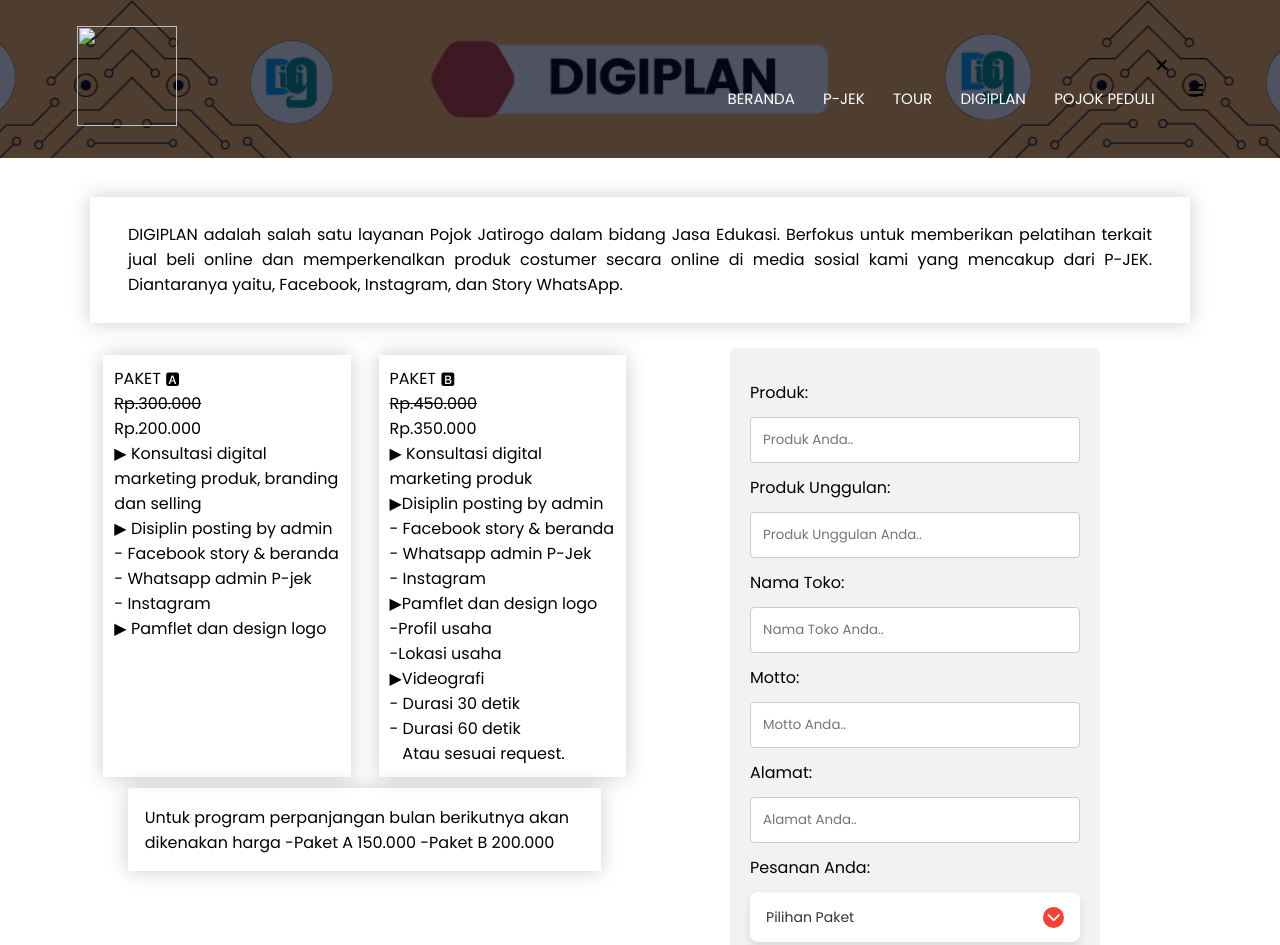
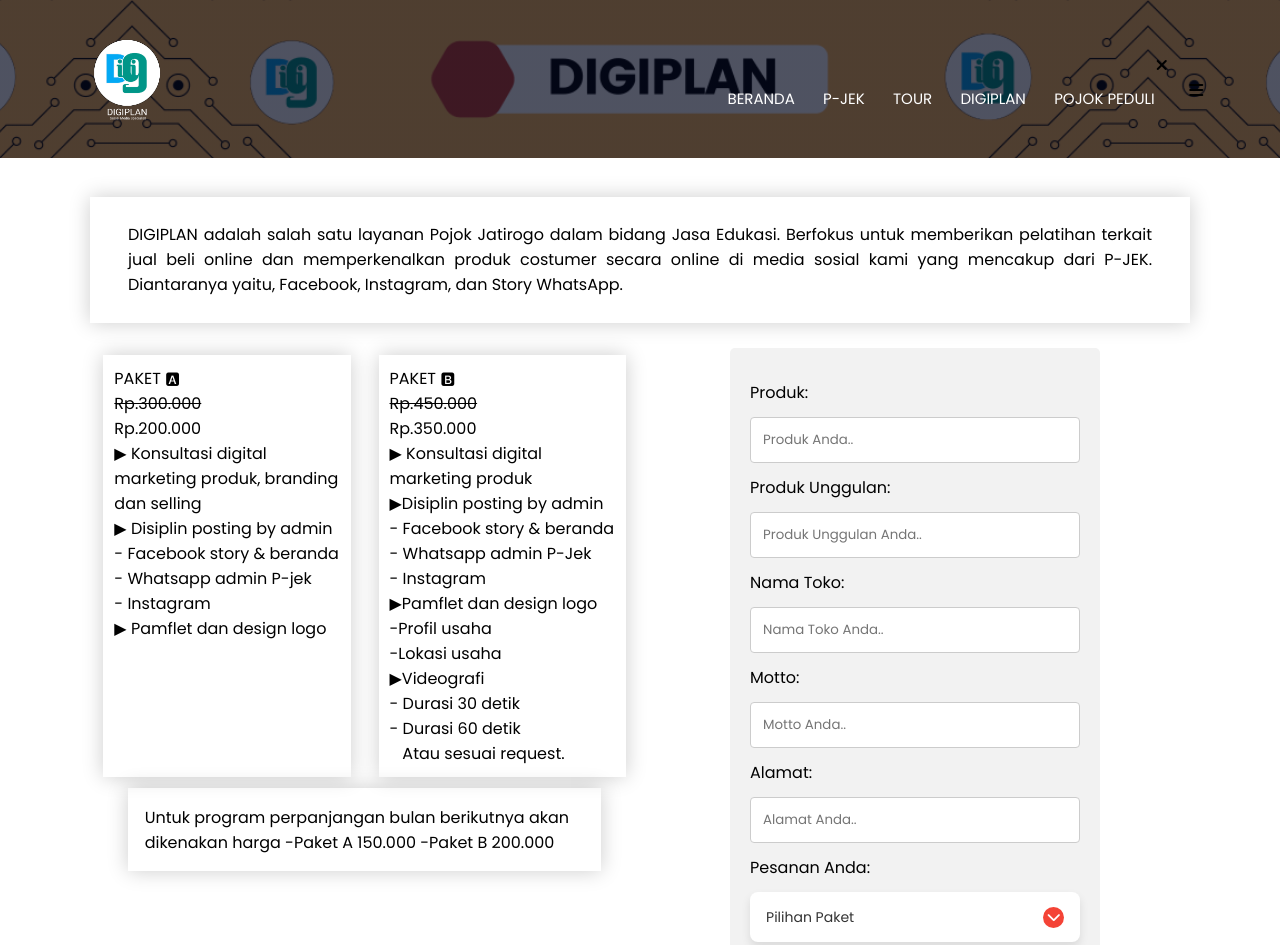
Before and after one commit to vinsa61/Hackathon, a website: page Digiplan.html in a window 1280 px wide. Shown: the top 945 px of the page. Drawn offline with Linux system fonts and the light colour scheme; files whose address does not match are found by name.

Commit message:
Update Digiplan.html

```diff
--- a/Digiplan.html
+++ b/Digiplan.html
@@ -13,7 +13,7 @@
 <body>
 <section class="header" id="header-digiplan">
         <nav>
-            <a href="Home.html"><img src="image/digiplan.png" class="main"></a>
+            <a href="Home.html"><img src="digiplan.png" class="main"></a>
             <div class="nav-links" id="navLinks">
                <i class="fas fa-times" onclick="hideMenu()"></i>
                 <ul>
```
